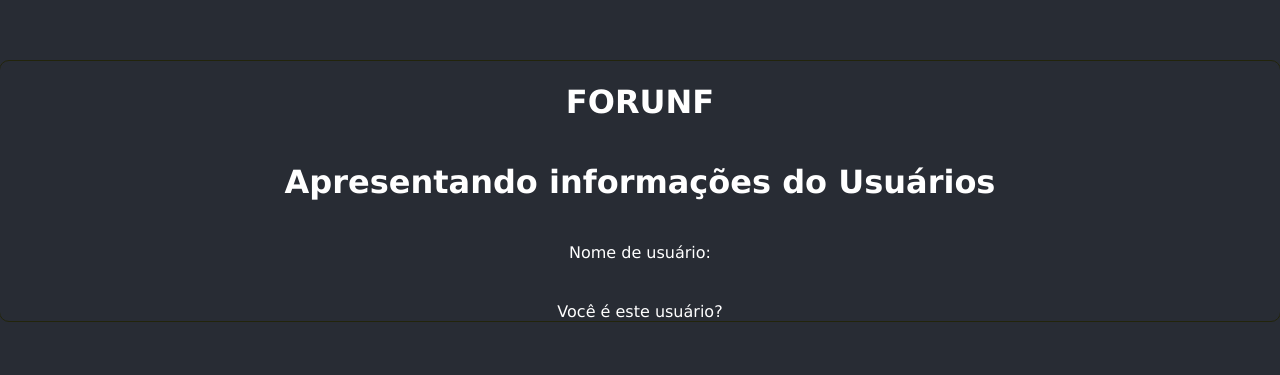
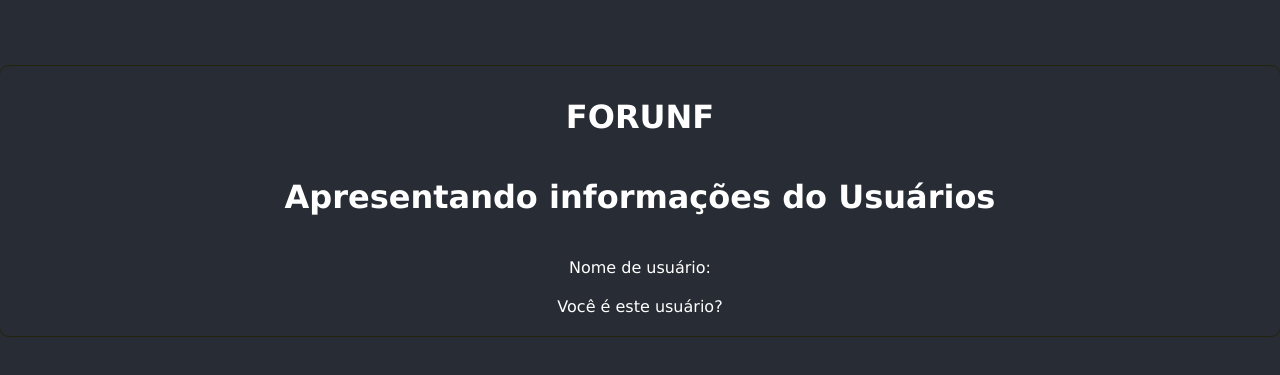
Before and after one commit to fahsoder/forunf, a React (Create React App) app in the folder app/: page /user/info in a window 1280 px wide. Shown: the part 209-584 px from the top of the page. Built offline with nearby package versions, Linux system fonts and the light colour scheme.

Commit message:
fixed padding and margin from user info component

```diff
--- a/app/src/pages/User/User.page.css
+++ b/app/src/pages/User/User.page.css
@@ -80,6 +80,8 @@ button:hover {
 }
 
 .userPageInfoContainer {
+  margin-top: 20px;
+  padding: 10px 0 20px;
   width: 100%;
   display: flex;
   flex-direction: column;
@@ -99,6 +101,5 @@ button:hover {
 }
 
 .userPageUserImage {
-  padding-bottom: 20px;
   border-radius: 10px;
 }
```
